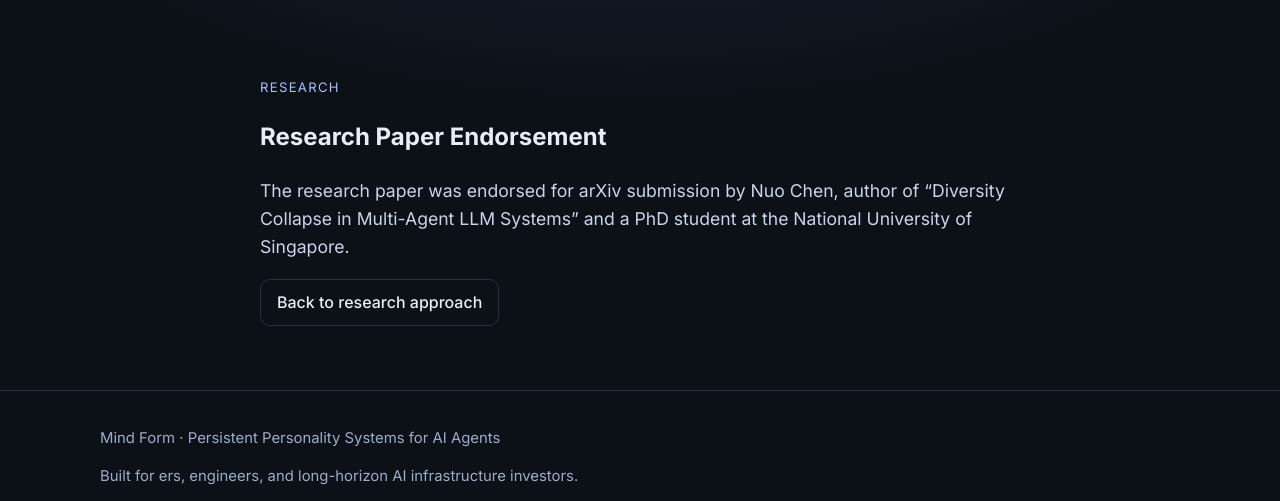
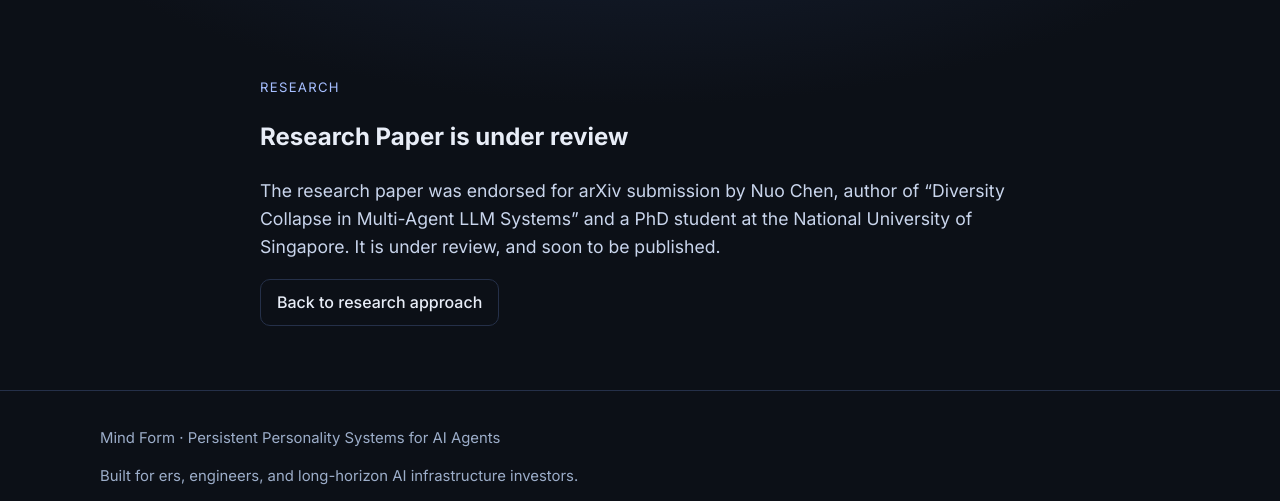
Before and after one commit to hasan-mavlonov/stablemind_landing, a Django app: page /research-paper/ in a window 1280 px wide. Shown: the part 55-556 px from the top of the page. Run offline with Django 5.2, Linux system fonts and the light colour scheme.

Commit message:
edited research paper page

```diff
--- a/core/templates/core/research_paper.html
+++ b/core/templates/core/research_paper.html
@@ -6,9 +6,9 @@
 <section class="section">
     <div class="container narrow">
         <p class="eyebrow">Research</p>
-        <h1>Research Paper Endorsement</h1>
+        <h1>Research Paper is under review</h1>
         <p class="lead">
-            The research paper was endorsed for arXiv submission by Nuo Chen, author of “Diversity Collapse in Multi-Agent LLM Systems” and a PhD student at the National University of Singapore.
+            The research paper was endorsed for arXiv submission by Nuo Chen, author of “Diversity Collapse in Multi-Agent LLM Systems” and a PhD student at the National University of Singapore. It is under review, and soon to be published.
         </p>
         <a class="btn" href="{% url 'landing' %}#approach">Back to research approach</a>
     </div>
```
